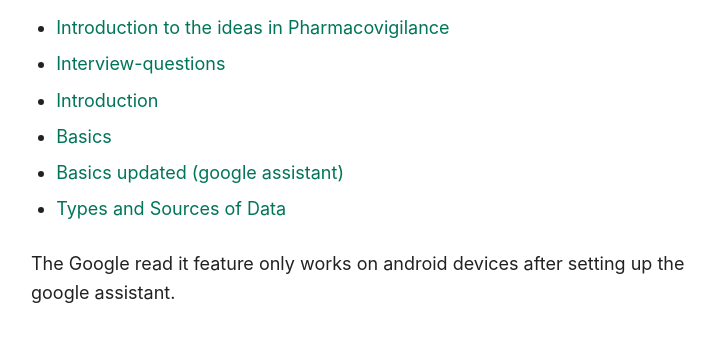
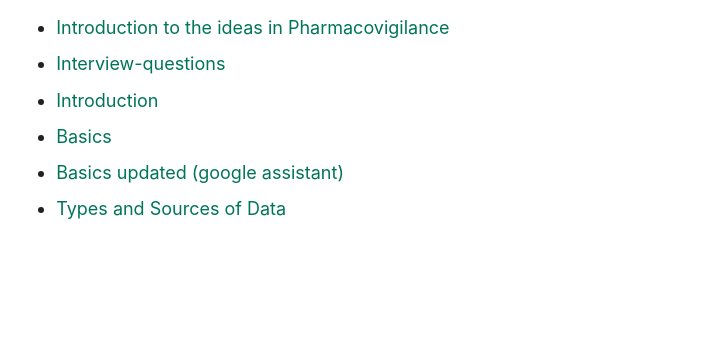
Before and after one commit to sasiqwerty/fv-notes, a plain HTML site: page index.html in a window 1280 px wide. Shown: the whole page, without its empty margins (267-982 px from the left). Drawn offline with Linux system fonts and the light colour scheme.

Commit message:
real-work

```diff
--- a/index.html
+++ b/index.html
@@ -27,9 +27,5 @@
         >
       </li>
     </ul>
-    <p>
-      The Google read it feature only works on android devices after setting up
-      the google assistant.
-    </p>
   </body>
 </html>
```
Also changed, not shown: 15 other files.
